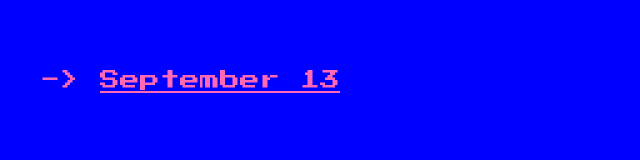
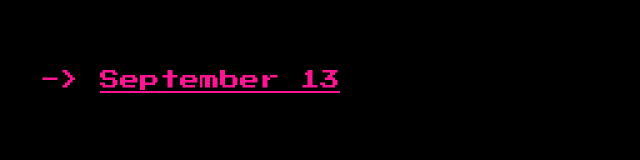
Before and after one commit to ningkko/-CS311_Research_in_AI, a plain HTML site: page index.html in a window 1280 px wide. Shown: the whole page, without its empty margins (0-640 px from the left). Drawn offline with Linux system fonts and the light colour scheme.

Commit message:
BG COLOR

```diff
--- a/index.css
+++ b/index.css
@@ -1,4 +1,4 @@
-a,p{color:hotpink;}
+a,p{color:deeppink;}
     a:hover{
         color:transparent;
     }
@@ -9,5 +9,5 @@ a,p{color:hotpink;}
         line-height: 2;
         margin-left: 40px;
         margin-top: 20px;
-        background-color: blue;
+        background-color: black;
     }
```
